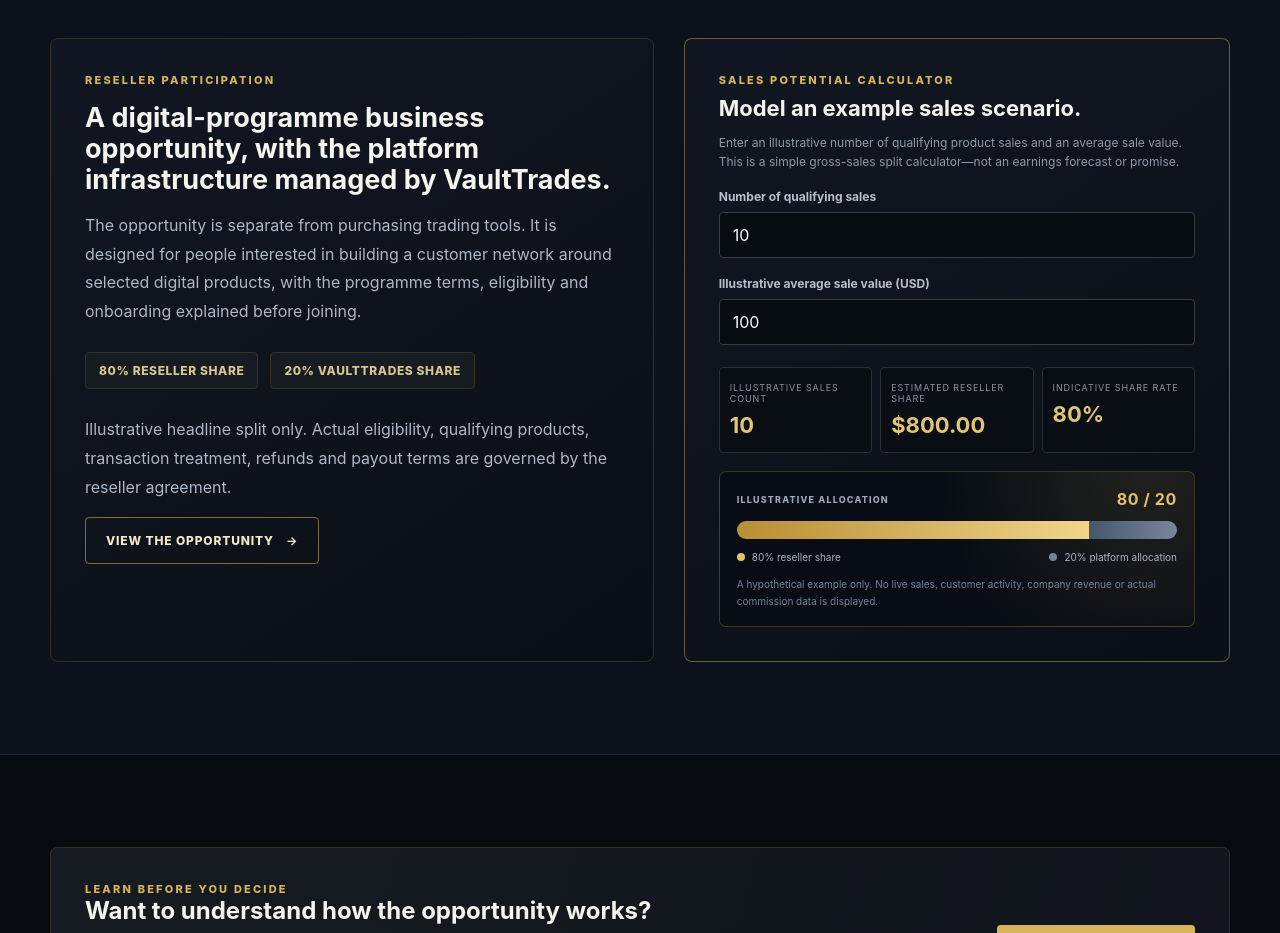
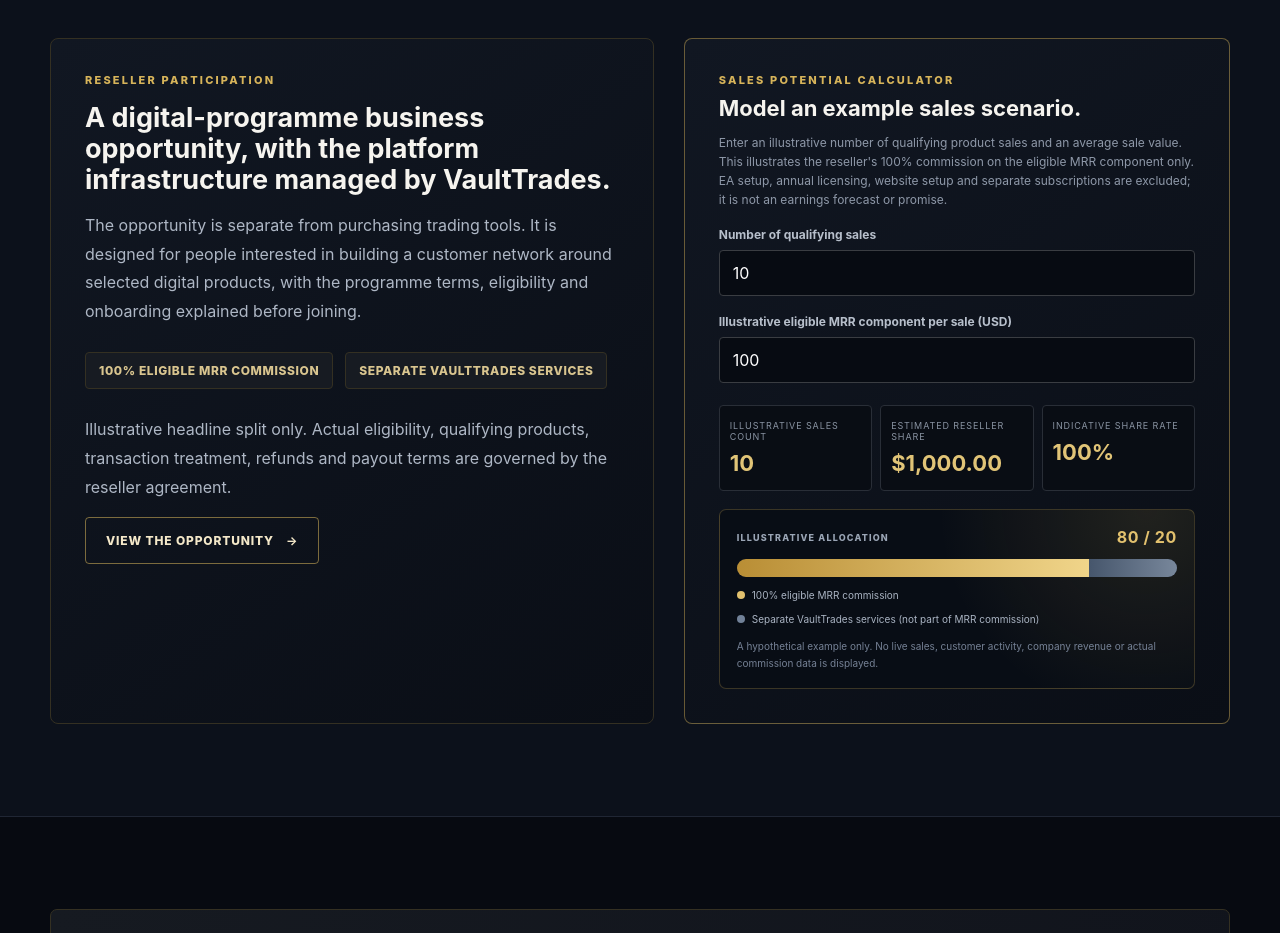
Before and after one commit to iyandatalks/vaulttrades, a Next.js app: page / in a window 1280 px wide. Shown: the part 2060-2993 px from the top of the page. Built offline with nearby package versions, Linux system fonts and the light colour scheme; no server answers.

Commit message:
Update MRR opportunity to 100 percent reseller commission

```diff
--- a/app/page.tsx
+++ b/app/page.tsx
@@ -17,7 +17,7 @@ export default function HomePage() {
   const [averageSale, setAverageSale] = useState(100);
   const estimate = useMemo(() => {
     const gross = Math.max(0, sales) * Math.max(0, averageSale);
-    return { gross, reseller: gross * 0.8, platform: gross * 0.2 };
+    return { gross, reseller: gross, platform: 0 };
   }, [sales, averageSale]);
 
   return (
@@ -87,25 +87,25 @@ export default function HomePage() {
               <div className="vt-sales-kicker">RESELLER PARTICIPATION</div>
               <h3>A digital-programme business opportunity, with the platform infrastructure managed by VaultTrades.</h3>
               <p>The opportunity is separate from purchasing trading tools. It is designed for people interested in building a customer network around selected digital products, with the programme terms, eligibility and onboarding explained before joining.</p>
-              <div className="vt-split"><span>80% RESELLER SHARE</span><span>20% VAULTTRADES SHARE</span></div>
+              <div className="vt-split"><span>100% ELIGIBLE MRR COMMISSION</span><span>SEPARATE VAULTTRADES SERVICES</span></div>
               <p>Illustrative headline split only. Actual eligibility, qualifying products, transaction treatment, refunds and payout terms are governed by the reseller agreement.</p>
               <Link className="vt-sales-btn outline" href="/start">View the opportunity <b>→</b></Link>
             </div>
             <div className="vt-calculator">
               <div className="vt-sales-kicker">SALES POTENTIAL CALCULATOR</div>
               <h3>Model an example sales scenario.</h3>
-              <p>Enter an illustrative number of qualifying product sales and an average sale value. This is a simple gross-sales split calculator—not an earnings forecast or promise.</p>
+              <p>Enter an illustrative number of qualifying product sales and an average sale value. This illustrates the reseller's 100% commission on the eligible MRR component only. EA setup, annual licensing, website setup and separate subscriptions are excluded; it is not an earnings forecast or promise.</p>
               <div className="vt-calc-field"><label htmlFor="vt-sales-count">Number of qualifying sales</label><input id="vt-sales-count" type="number" min="0" max="100000" step="1" value={sales} onChange={e => setSales(Math.max(0,Math.min(100000,Number(e.target.value)||0)))} /></div>
-              <div className="vt-calc-field"><label htmlFor="vt-average-sale">Illustrative average sale value (USD)</label><input id="vt-average-sale" type="number" min="0" max="1000000" step="0.01" value={averageSale} onChange={e => setAverageSale(Math.max(0,Math.min(1000000,Number(e.target.value)||0)))} /></div>
+              <div className="vt-calc-field"><label htmlFor="vt-average-sale">Illustrative eligible MRR component per sale (USD)</label><input id="vt-average-sale" type="number" min="0" max="1000000" step="0.01" value={averageSale} onChange={e => setAverageSale(Math.max(0,Math.min(1000000,Number(e.target.value)||0)))} /></div>
               <div className="vt-calc-results">
                 <div className="vt-calc-result"><small>ILLUSTRATIVE SALES COUNT</small><strong>{sales.toLocaleString("en-US")}</strong></div>
                 <div className="vt-calc-result vt-calc-result-primary"><small>ESTIMATED RESELLER SHARE</small><strong>${estimate.reseller.toLocaleString("en-US",{minimumFractionDigits:2,maximumFractionDigits:2})}</strong></div>
-                <div className="vt-calc-result"><small>INDICATIVE SHARE RATE</small><strong>80%</strong></div>
+                <div className="vt-calc-result"><small>INDICATIVE SHARE RATE</small><strong>100%</strong></div>
               </div>
-              <div className="vt-calc-visual" role="img" aria-label="Illustrative allocation: 80 percent reseller share and 20 percent platform allocation">
+              <div className="vt-calc-visual" role="img" aria-label="Illustrative allocation: 100 percent reseller commission on eligible MRR; separate VaultTrades services are excluded">
                 <div className="vt-calc-visual-head"><span>ILLUSTRATIVE ALLOCATION</span><strong>80 / 20</strong></div>
                 <div className="vt-calc-bar"><span className="vt-calc-bar-reseller" /><span className="vt-calc-bar-platform" /></div>
-                <div className="vt-calc-legend"><span><i className="vt-calc-dot reseller" /> 80% reseller share</span><span><i className="vt-calc-dot platform" /> 20% platform allocation</span></div>
+                <div className="vt-calc-legend"><span><i className="vt-calc-dot reseller" /> 100% eligible MRR commission</span><span><i className="vt-calc-dot platform" /> Separate VaultTrades services (not part of MRR commission)</span></div>
                 <p className="vt-calc-footnote">A hypothetical example only. No live sales, customer activity, company revenue or actual commission data is displayed.</p>
               </div>
             </div>
```
